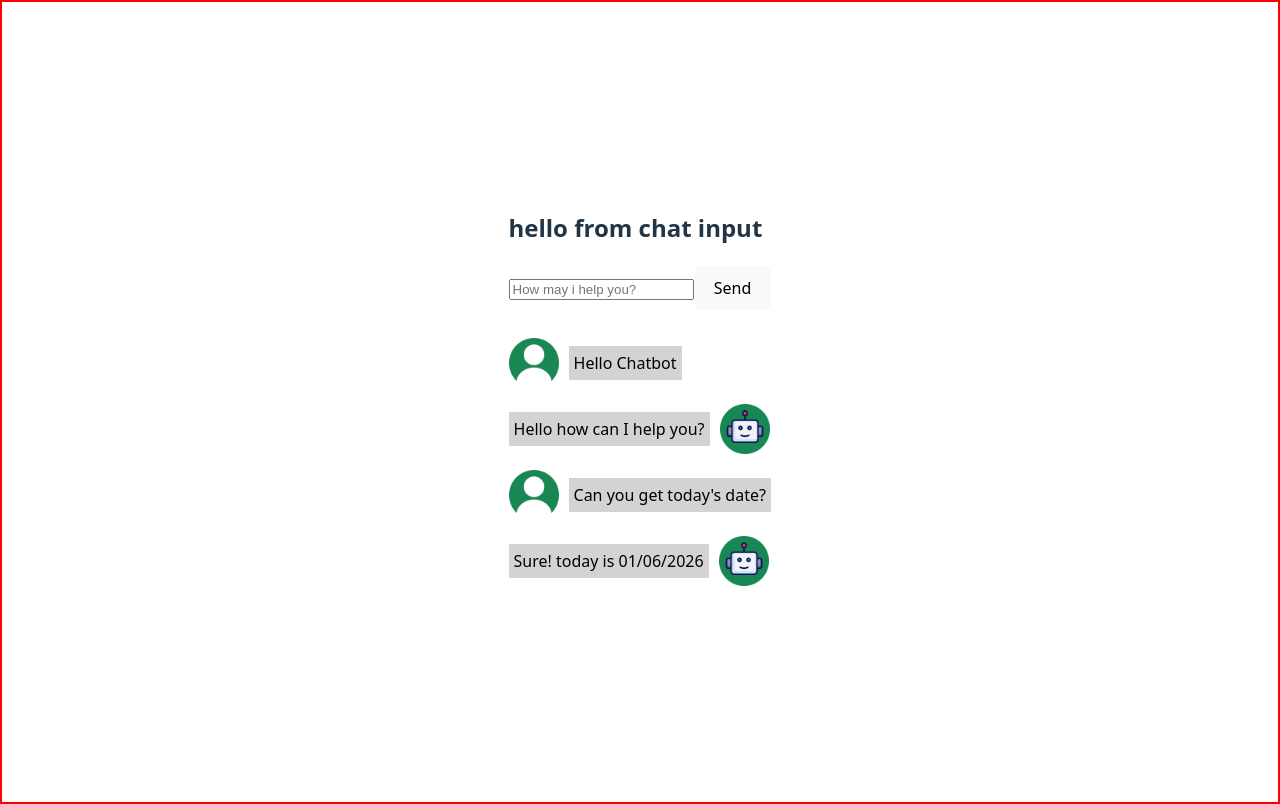
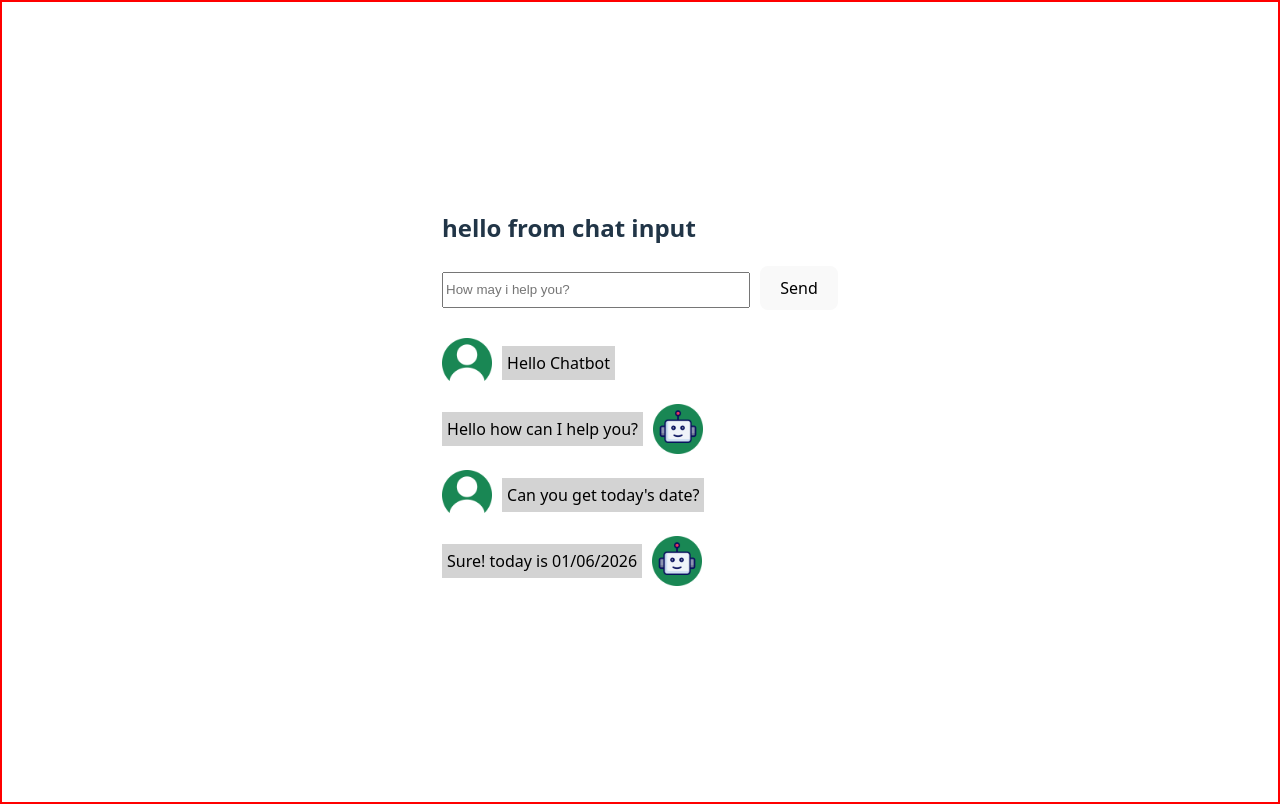
Before and after one commit to abdel1413/chatBot, a React (Vite) app: page / in a window 1280 px wide. Built offline with nearby package versions, Linux system fonts and the light colour scheme.

Commit message:
get chat bot from supersimpledev to response to user

```diff
--- a/index.html
+++ b/index.html
@@ -9,5 +9,8 @@
   <body>
     <div id="root"></div>
     <script type="module" src="/src/main.jsx"></script>
+
+    <script src="https://unpkg.com/supersimpledev/chatbot.js"></script>
+
   </body>
 </html>
--- a/src/App.jsx
+++ b/src/App.jsx
@@ -4,7 +4,7 @@ import { Message } from "./components/Message"
 import { useState } from "react"
 
 function App() {
- const [messages,setMessage] =  useState([
+ const [messages,setMessages] =  useState([
     {
       message:"Hello Chatbot",
       sender:"user",
@@ -34,7 +34,7 @@ function App() {
     <>
     <ChatInput
     messages={messages}
-    setMessage={setMessage}
+    setMessages={setMessages}
     />
     <ChatMessages
     messages={messages} />
--- a/src/components/ChatInput.jsx
+++ b/src/components/ChatInput.jsx
@@ -1,6 +1,8 @@
 import { useState } from "react";
+
 export const ChatInput = ({messages, setMessages}) => {
   const [inputText, setInputText] =  useState("");
+
 
     const getInput = (e) => {
 
@@ -9,24 +11,40 @@ export const ChatInput = ({messages, setMessages}) => {
     const sendMessage = () => {
 
         console.log("Input Text:", inputText);
-        setMessages(()=>([
+        setMessages([
             ...messages,
             {
                 message: inputText,
                 sender: "user",
                 id: messages.length + 1
             }
-        ]));
+        ]);
+
+       console.log("Messages after user input:", window.chatbot.getResponse(inputText) );
+        let chatbotResponse = window.chatbot.getResponse(inputText);
+
+        setMessages(prevMessages => [
+            ...prevMessages,
+            {
+                message: chatbotResponse,
+                sender: "robot",
+                id: prevMessages.length + 1
+            }
+        ]);
         setInputText(""); // Clear input field after sending
+
     }
 
   return (
     <div>
     <h2 style={{margin: "0"}}>hello from chat input</h2>
     <div>
-        <input type="text"
+        <input style={{width:"300px", height:"30px" , marginRight:"10px"}}
+        type="text"
+
          placeholder="How may i help you?"
          onChange={getInput}
+            value={inputText}
          />
         <button onClick={sendMessage}>Send</button>
 
```
